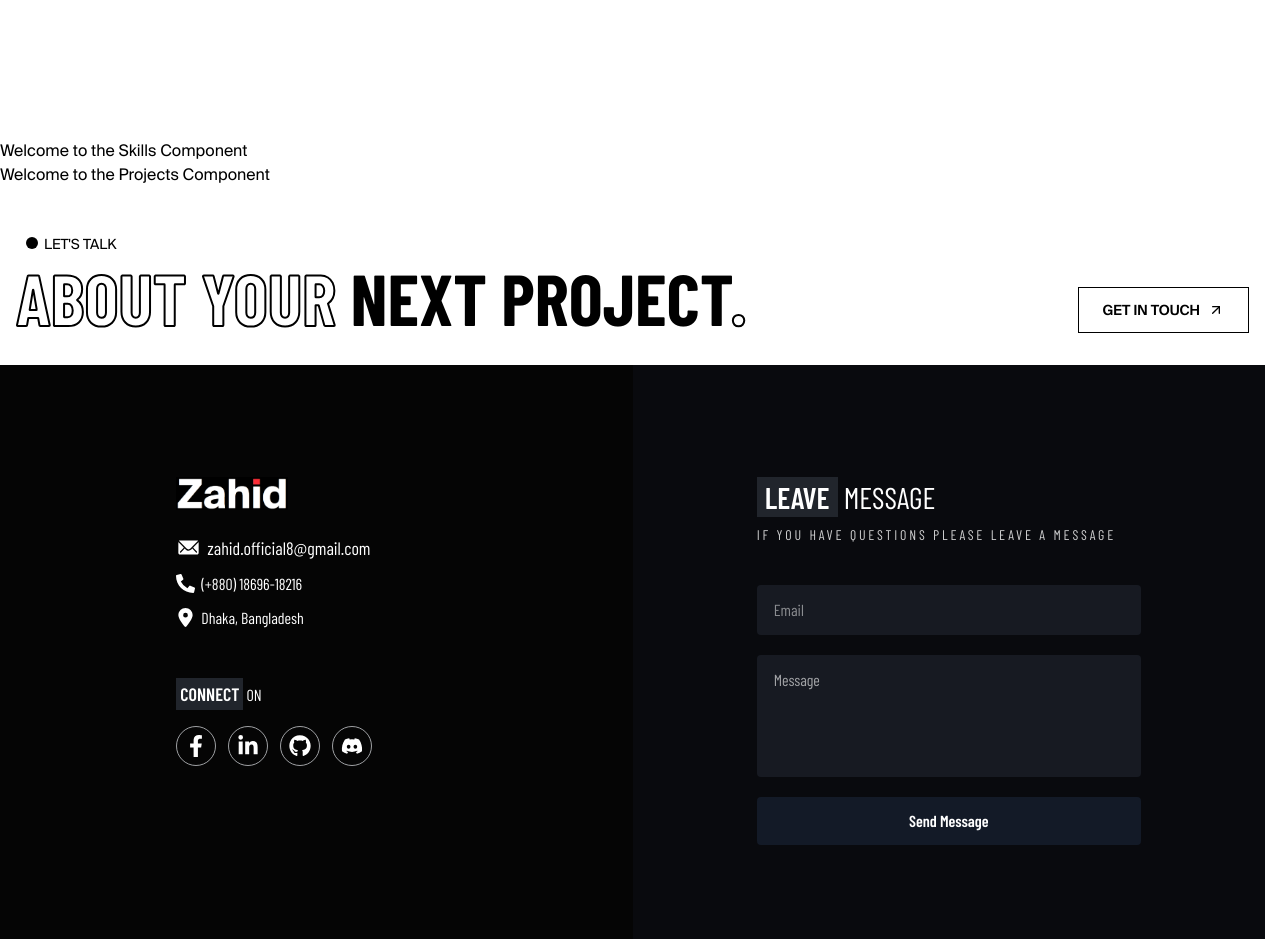
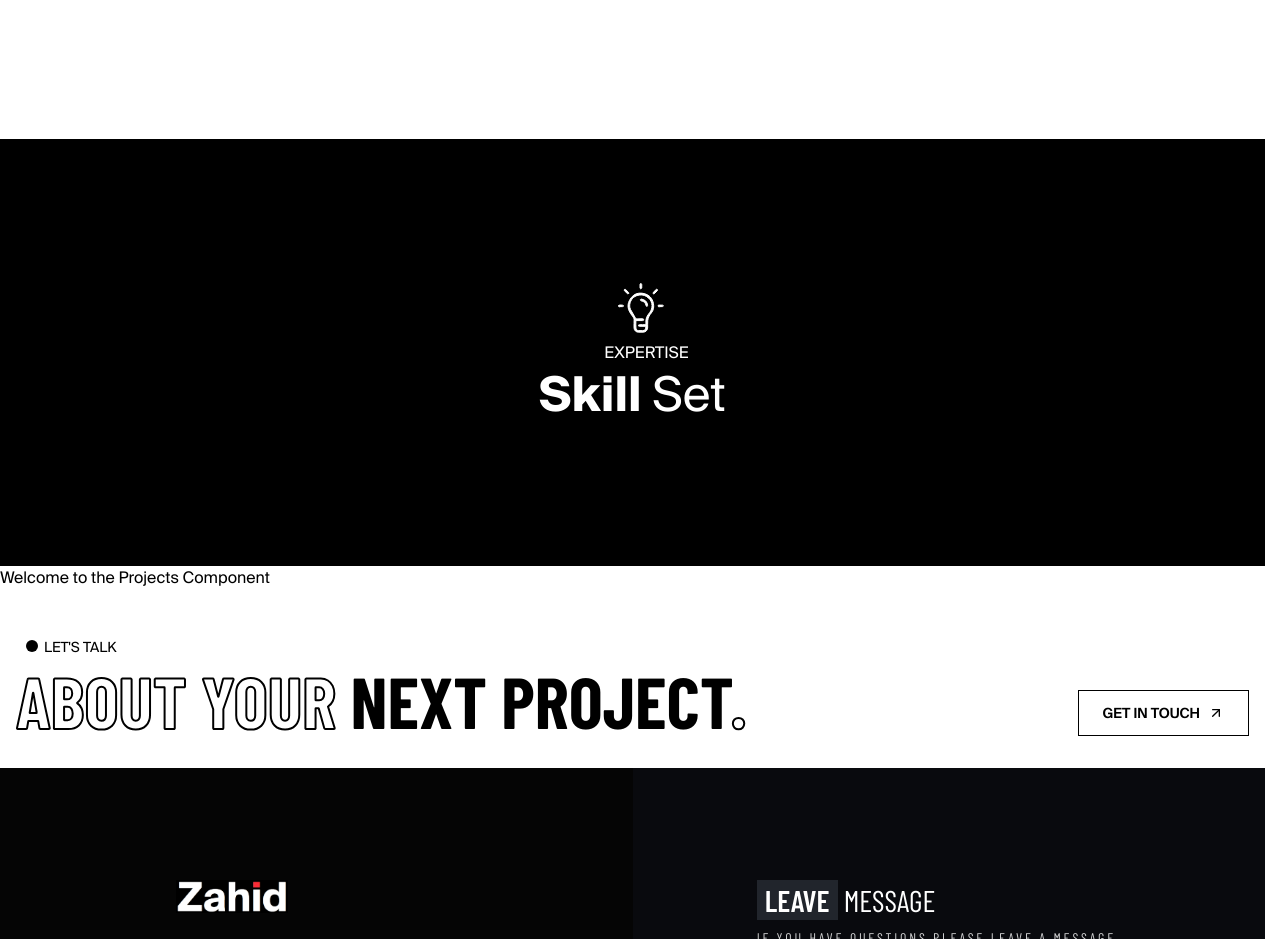
Before and after one commit to zahid-official/portfolio-v1, a Next.js app: page / in a window 1280 px wide. Shown: the part 1040-1979 px from the top of the page. Built offline with nearby package versions, Linux system fonts and the light colour scheme.

Commit message:
Skill section title

```diff
--- a/src/components/home/sections/Skills.tsx
+++ b/src/components/home/sections/Skills.tsx
@@ -1,8 +1,25 @@
+import Image from "next/image";
+import skillIcon from "@/assets/icons/skill-icon.svg";
+
 // Skills Component
 const Skills = () => {
   return (
-    <div>
-      <h1>Welcome to the Skills Component</h1>
+    <div className="bg-black text-white py-36">
+      <div className="container mx-auto max-w-7xl px-5">
+        {/* Title */}
+        <div className="text-center">
+          <h4 className="uppercase sm:text-base text-sm flex flex-col gap-2 justify-center items-center">
+            <Image src={skillIcon} className="ml-4" alt="skill icon" />
+            <p className="text-sm uppercase sm:text-base">
+              <span className="ml-2.5 mr-1.5 inline-block h-3 w-3 rounded-full invisible bg-white"></span>
+              Expertise
+            </p>
+          </h4>
+          <h3 className="sm:text-5xl text-4xl title-font mt-1.5">
+            <span className="font-bold">Skill </span> Set
+          </h3>
+        </div>
+      </div>
     </div>
   );
 };
```
Also changed, not shown: src/assets/icons/skill-icon.svg (added).
